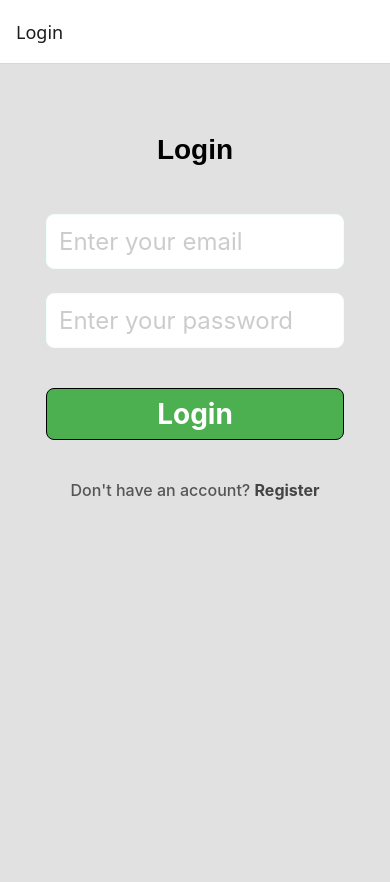
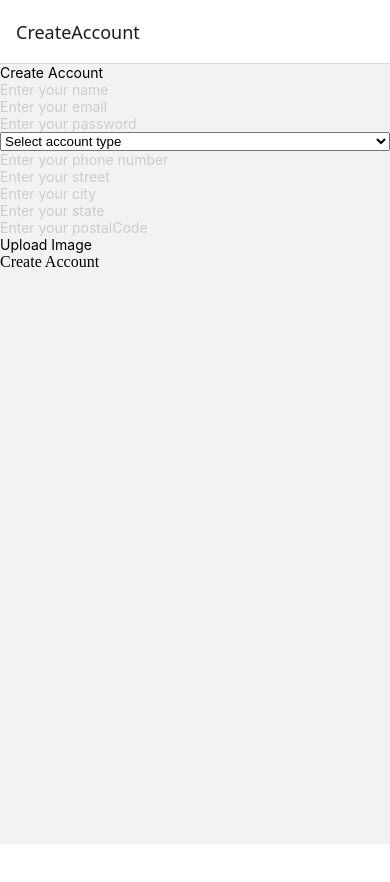
Before and after one commit to KIRENGA-Remy/Bank_ms, a React Native app in the folder frontend/: screen /CreateAccount in a window 390 px wide. Shown: the top 882 px of the page. After the commit the page ends 844 px from the top, so only its background shows below. Built offline with nearby package versions, Linux system fonts and the light colour scheme.

Commit message:
create account page

```diff
--- a/frontend/App.js
+++ b/frontend/App.js
@@ -9,6 +9,7 @@ import Customers from './src/pages/Customers';
 import SendNotifications from './src/pages/SendNotifications';
 import YourNotifications from './src/pages/YourNotifications';
 import NotificationDetails from './src/pages/NotificationDetails';
+import CreateAccount from './src/pages/CreateAccount';
 
 const Stack = createStackNavigator();
 
@@ -16,6 +17,7 @@ export default function App() {
   return (
     <NavigationContainer>
       <Stack.Navigator>
+      <Stack.Screen name='CreateAccount' component={CreateAccount} />
       <Stack.Screen name='Login' component={Login} />
       <Stack.Screen name='Dashboard' component={Dashboard} />
       <Stack.Screen name='Register' component={Register} />
--- a/frontend/src/components/Register.js
+++ b/frontend/src/components/Register.js
@@ -6,18 +6,15 @@ import {
   TouchableOpacity,
   TextInput,
   TouchableWithoutFeedback,
-  Keyboard,
   Pressable,
   Alert,
   Dimensions,
   ScrollView,
   Image,
-  Platform
 } from 'react-native'
 import * as ImagePicker from 'expo-image-picker'
 import { useNavigation } from '@react-navigation/native'
 import { Picker } from '@react-native-picker/picker';
-import { launchImageLibrary } from '@react-native-picker/picker'
 const { width, height} = Dimensions.get('window')
 
 export default function Register(){
--- /dev/null
+++ b/frontend/src/pages/CreateAccount.js
@@ -0,0 +1,184 @@
+import {
+    View,
+    Text,
+    ScrollView,
+    StyleSheet,
+    TextInput,
+    TouchableOpacity,
+    Image,
+    Alert
+} from 'react-native'
+import React, { useState } from 'react'
+import { Picker } from '@react-native-picker/picker'
+import * as ImagePicker from 'expo-image-picker'
+
+export default function CreateAccount(){
+    const [formdata, setFormdata] = useState({
+        customerName: '',
+        email: '',
+        phone: '',
+        accountType: '',
+        password: '',
+        address: '',
+        picturePath: null
+    })
+
+    const handleImageUpload = async () => {
+        const result = await ImagePicker.launchImageLibraryAsync({
+            mediaTypes: ImagePicker.MediaTypeOptions.Images,
+            allowsEditing: true,
+            aspect: [4,3],
+            quality: 1
+        })
+        if(!result.canceled){
+            setFormdata.picturePath(result.assets[0])
+        }
+    }
+
+    const uploadImage = async () => {
+        const data = new FormData();
+        data.append('photo', {
+            uri: formdata.picturePath.uri,
+            name: formdata.picturePath.filename || 'photo.jpg',
+            type: formdata.picturePath.type || 'image.jpeg'
+        })
+        try {
+            const response = await fetch('http://localhost:4321/api/upload',{
+                method: 'POST',
+                body: data,
+                headers: {
+                    "Content-Type": 'multipart/form-data'
+                }
+            })
+            const result = await response.json();
+            console.log("Upload image upload", result);
+
+        } catch (err) {
+            console.log("Error while uploading image", err);
+            Alert.alert("Failed to upload image");
+
+        }
+    }
+
+    const handleSubmit = async (e) => {
+        e.preventDefault();
+        try {
+            await uploadImage();
+            if(!formdata.customerName || !formdata.phone || !formdata.email || !formdata.password || !formdata.accountType || !formdata.address){
+                Alert.alert("Please fill all required fields.")
+                return;
+              }
+            const response = await fetch('http://localhost:4321/customers/create',{
+                method: 'POST',
+                headers: {
+                    "Content-Type":'application/json'
+                },
+                body: JSON.stringify({formdata})
+            })
+            if(!response.ok){
+                const errorData = await response.json()
+                Alert.alert("Error", errorData.message || "Failed to create account.")
+            }
+        } catch (err) {
+            console.log("Error while creating account", err);
+            Alert.alert('Error', 'An unexpected error occurred.');
+        }
+    }
+  return (
+    <ScrollView style={styles.container}>
+        <Text style={styles.title}>Create Account</Text>
+        <TextInput
+        placeholder='Enter your name'
+        placeholderTextColor={'#ccc'}
+        value={formdata.customerName}
+        style={styles.input}
+        onChangeText={(text) => setFormdata.customerName(text)}
+        />
+        <TextInput
+        placeholder='Enter your email'
+        placeholderTextColor={'#ccc'}
+        keyboardType='email-address'
+        style={styles.input}
+        value={formdata.email}
+        onChangeText={(text) => setFormdata.email(text)}
+        />
+        <TextInput
+        placeholder='Enter your password'
+        placeholderTextColor={'#ccc'}
+        secureTextEntry={true}
+        style={styles.input}
+        value={formdata.password}
+        onChangeText={(text) => setFormdata.password(text)}
+        />
+        <Picker
+        selectedValue={formdata.accountType}
+        onValueChange={(value) => setFormdata.accountType(value)}
+        style={styles.selectAccountType}
+        >
+            <Picker.Item label='Select account type' value={''} />
+            <Picker.Item label='Admin' value={'Admin'} />
+            <Picker.Item label='Customer' value={'Customer'} />
+            <Picker.Item label='Teller' value={'Teller'} />
+        </Picker>
+        <TextInput
+        placeholder='Enter your phone number'
+        placeholderTextColor={'#ccc'}
+        value={formdata.phone}
+        onChangeText={(text) => setFormdata.phone(text)}
+        style={styles.input}
+        />
+        <TextInput
+        placeholder='Enter your street'
+        placeholderTextColor={'#ccc'}
+        value={formdata.address.street}
+        onChangeText={(text) => setFormdata.address.stree(text)}
+        style={styles.input}
+        />
+        <TextInput
+        placeholder='Enter your city'
+        placeholderTextColor={'#ccc'}
+        value={formdata.address.city}
+        onChangeText={(text) => setFormdata.address.city(text)}
+        style={styles.input}
+        />
+        <TextInput
+        placeholder='Enter your state'
+        placeholderTextColor={'#ccc'}
+        value={formdata.address.state}
+        onChangeText={(text) => setFormdata.address.state(text)}
+        style={styles.input}
+        />
+        <TextInput
+        placeholder='Enter your postalCode'
+        placeholderTextColor={'#ccc'}
+        value={formdata.address.postalCode}
+        onChangeText={(text) => setFormdata.address.postalCode}
+        style={styles.input}
+        />
+        <View style={styles.uploadSection}>
+            <TouchableOpacity onPress={handleImageUpload}>
+                <Text style={styles.uploadImageText}>
+                    { formdata.picturePath ? 'Change Image' : 'Upload Image'}
+                </Text>
+            </TouchableOpacity>
+            {
+                formdata.picturePath && (
+                    <Image source={{ uri: formdata.picturePath.uri}} style={styles.imagePreview} />
+                )
+            }
+        </View>
+        <TouchableOpacity style={styles.createAccountButton} onPress={handleSubmit}>Create Account</TouchableOpacity>
+    </ScrollView>
+  )
+}
+
+const styles = StyleSheet.create({
+    container: {},
+    title: {},
+    input:{},
+    selectAccountType: {},
+    uploadSection: {},
+    uploadImageText: {},
+    imagePreview: {},
+    createAccountButton: {}
+})
```
